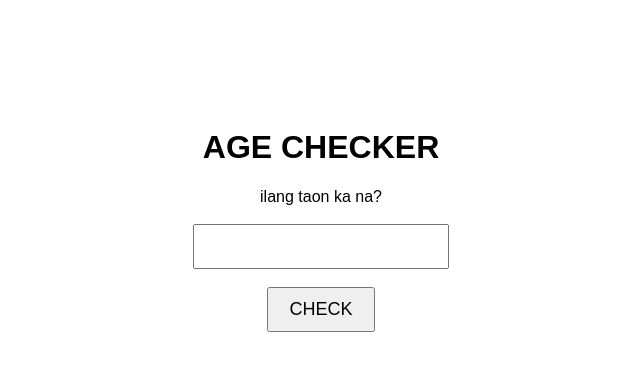
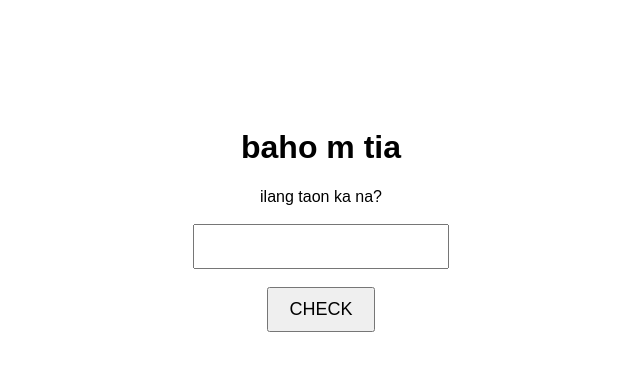
Before and after one commit to xinivy-qx/bxta, a Flask app: page / in a window 1280 px wide. Shown: the top 371 px of the page, without its empty margins (319-959 px from the left). Run offline with Flask 3, Linux system fonts and the light colour scheme.

Commit message:
Update index.html

```diff
--- a/templates/index.html
+++ b/templates/index.html
@@ -1,7 +1,7 @@
 <!DOCTYPE html>
 <html>
 <head>
-    <title>Age Checker</title>
+    <title>tignan natin kung pwede k</title>
 
     <style>
         body {
@@ -40,7 +40,7 @@
 
 <body>
 
-    <h1>AGE CHECKER</h1>
+    <h1>baho m tia</h1>
 
     <form method="POST">
 
```
